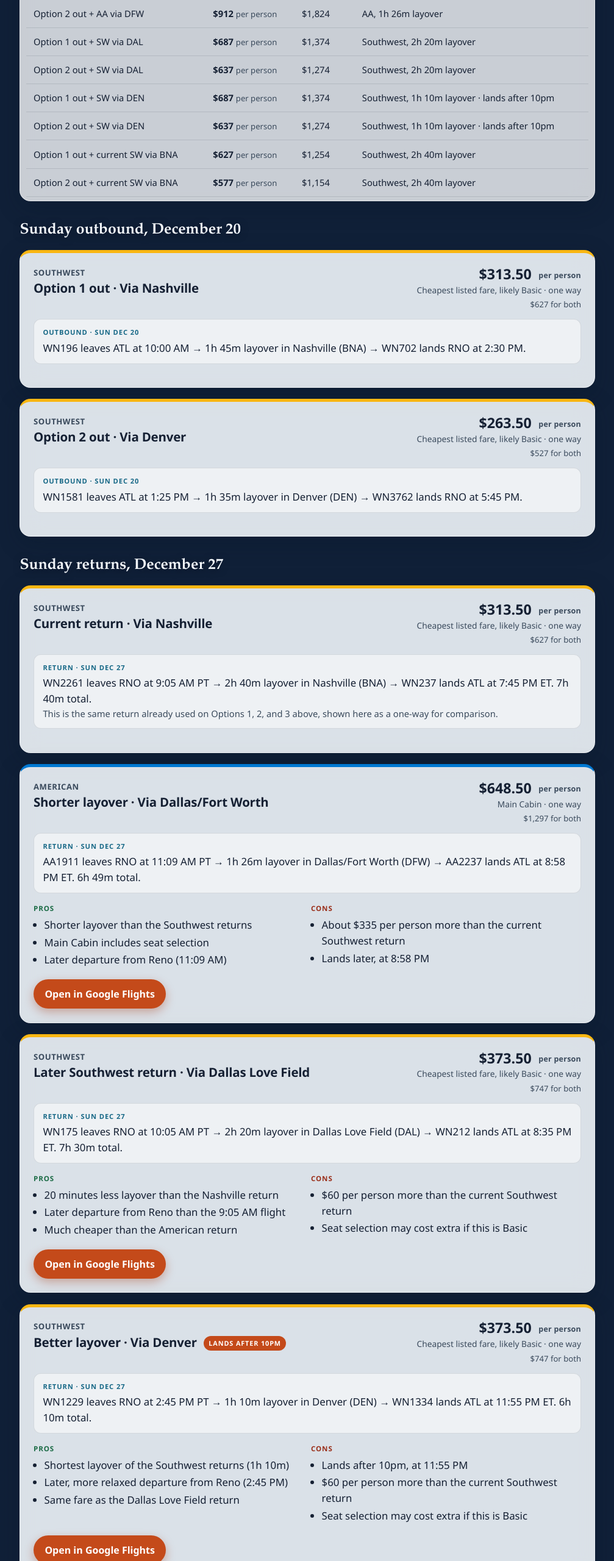
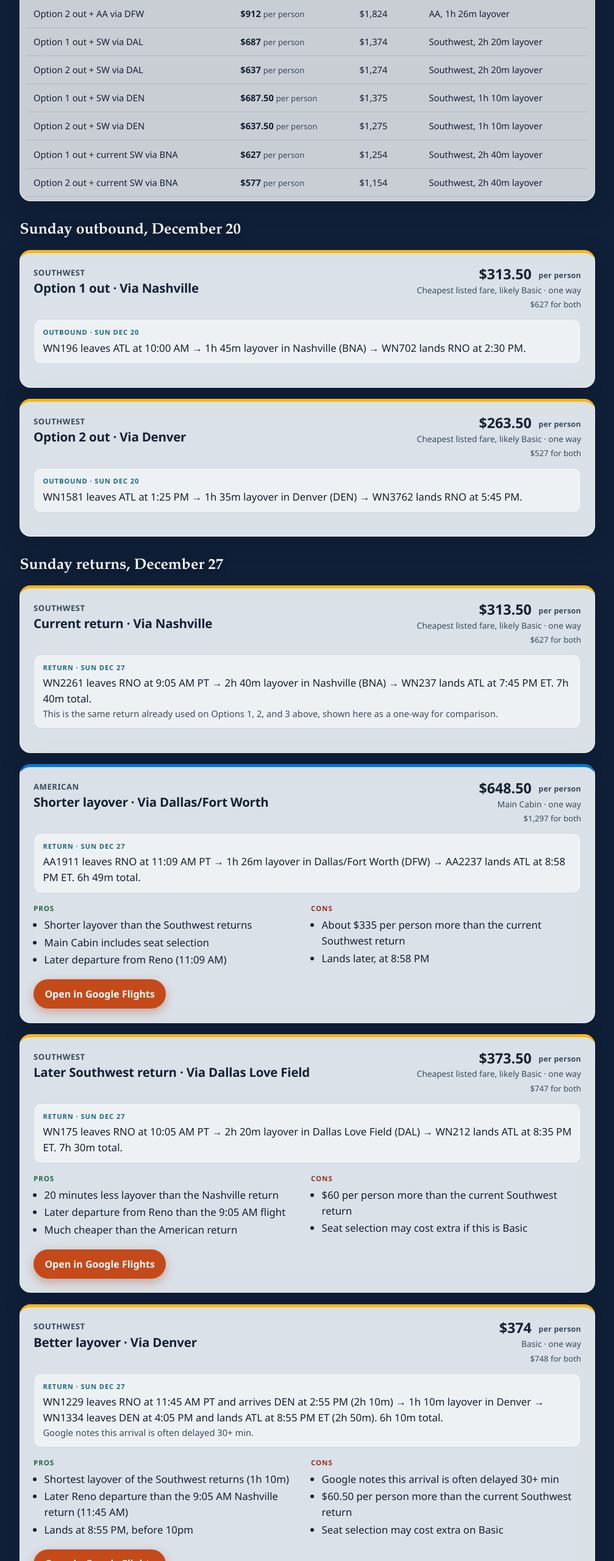
Before and after one commit to StephenOnABike/tahoe-family-rentals, a plain HTML site: page trip/index.html in a window 1280 px wide. Shown: the part 5100-7660 px from the top of the page at 61% size, without its empty margins (136-1143 px from the left). Drawn offline with Linux system fonts and the light colour scheme.

Commit message:
Correct Denver return times and add Southwest.com fare types
WN1229/WN1334 departs RNO at 11:45am PT and lands ATL at 8:55pm ET, so the after-10pm flag is removed. Notes the frequent 30+ minute delay, and adds Southwest.com Basic through Choice Extra fares plus Choice mix-and-match totals.

```diff
--- a/trip/index.html
+++ b/trip/index.html
@@ -975,15 +975,15 @@
           </tr>
           <tr>
             <td>Option 1 out + SW via DEN</td>
-            <td class="price">$687 <span class="muted">per person</span></td>
-            <td>$1,374</td>
-            <td>Southwest, 1h 10m layover · lands after 10pm</td>
+            <td class="price">$687.50 <span class="muted">per person</span></td>
+            <td>$1,375</td>
+            <td>Southwest, 1h 10m layover</td>
           </tr>
           <tr>
             <td>Option 2 out + SW via DEN</td>
-            <td class="price">$637 <span class="muted">per person</span></td>
-            <td>$1,274</td>
-            <td>Southwest, 1h 10m layover · lands after 10pm</td>
+            <td class="price">$637.50 <span class="muted">per person</span></td>
+            <td>$1,275</td>
+            <td>Southwest, 1h 10m layover</td>
           </tr>
           <tr>
             <td>Option 1 out + current SW via BNA</td>
@@ -1146,18 +1146,19 @@
       <div class="card-head">
         <div>
           <div class="airline">Southwest</div>
-          <h3>Better layover · Via Denver <span class="badge" style="background:var(--jacket);">Lands after 10pm</span></h3>
+          <h3>Better layover · Via Denver</h3>
         </div>
         <div class="fares">
-          <div class="amount">$373.50 <span class="per-label">per person</span></div>
-          <span class="alt">Cheapest listed fare, likely Basic · one way</span>
-          <span class="per-person">$747 for both</span>
+          <div class="amount">$374 <span class="per-label">per person</span></div>
+          <span class="alt">Basic · one way</span>
+          <span class="per-person">$748 for both</span>
         </div>
       </div>
       <div class="legs">
         <div class="leg">
           <div class="leg-label">Return · Sun Dec 27</div>
-          <p>WN1229 leaves RNO at 2:45 PM PT → 1h 10m layover in Denver (DEN) → WN1334 lands ATL at 11:55 PM ET. 6h 10m total.</p>
+          <p>WN1229 leaves RNO at 11:45 AM PT and arrives DEN at 2:55 PM (2h 10m) → 1h 10m layover in Denver → WN1334 leaves DEN at 4:05 PM and lands ATL at 8:55 PM ET (2h 50m). 6h 10m total.</p>
+          <p class="flights">Google notes this arrival is often delayed 30+ min.</p>
         </div>
       </div>
       <div class="pc">
@@ -1165,16 +1166,16 @@
           <h4>Pros</h4>
           <ul>
             <li>Shortest layover of the Southwest returns (1h 10m)</li>
-            <li>Later, more relaxed departure from Reno (2:45 PM)</li>
-            <li>Same fare as the Dallas Love Field return</li>
+            <li>Later Reno departure than the 9:05 AM Nashville return (11:45 AM)</li>
+            <li>Lands at 8:55 PM, before 10pm</li>
           </ul>
         </div>
         <div class="cons">
           <h4>Cons</h4>
           <ul>
-            <li>Lands after 10pm, at 11:55 PM</li>
-            <li>$60 per person more than the current Southwest return</li>
-            <li>Seat selection may cost extra if this is Basic</li>
+            <li>Google notes this arrival is often delayed 30+ min</li>
+            <li>$60.50 per person more than the current Southwest return</li>
+            <li>Seat selection may cost extra on Basic</li>
           </ul>
         </div>
       </div>
@@ -1182,7 +1183,15 @@
     </article>
 
 
-    <p class="note" style="margin: 1rem 0 1.5rem;">Mix-and-match prices are per person, one way. The outbounds and the Nashville, American, and Dallas Love Field returns were checked around 11:00–11:05am PT on Tuesday, November 24, 2026. The Southwest via Denver return was checked around 11:30am PT the same day. They can change. The Southwest outbounds and the Southwest returns are the cheapest listed fares, likely Basic. Checked bags are not included.</p>
+    <section class="panel intro" aria-labelledby="southwest-fares">
+      <h2 id="southwest-fares" style="color:var(--ink);text-shadow:none;margin-top:0;font-size:1.25rem;">Southwest.com fare types</h2>
+      <p>Checked on Southwest.com around 11:40am PT on Tuesday, November 24, 2026. Prices are per person, one way.</p>
+      <p>This Denver return (WN1229 / WN1334): Basic $374, Choice $424, Choice Preferred $504, Choice Extra $564.</p>
+      <p>Option 1 outbound (WN196 / WN702): Basic $314, Choice $364, Choice Preferred $444, Choice Extra $504. The current Nashville return (WN2261 / WN237) has the same fares as that outbound.</p>
+      <p>Choice includes a standard seat pick. Basic seats are assigned at check-in. With Choice, Option 1 round trip is $728 per person, and Option 1 out plus this Denver return is $788 per person.</p>
+    </section>
+
+    <p class="note" style="margin: 1rem 0 1.5rem;">Mix-and-match prices are per person, one way. The outbounds and the Nashville, American, and Dallas Love Field returns were checked around 11:00–11:05am PT on Tuesday, November 24, 2026. The Southwest via Denver return times and Basic fare, and the Southwest.com fare types, were checked around 11:40am PT the same day. They can change. Checked bags are not included.</p>
 
     <footer class="foot">
       <p>Prices are per person, round trip, in economy. Prices were checked around 7:00am PT on Tuesday, November 24, 2026. They can change. Checked bags are not included.</p>
```
